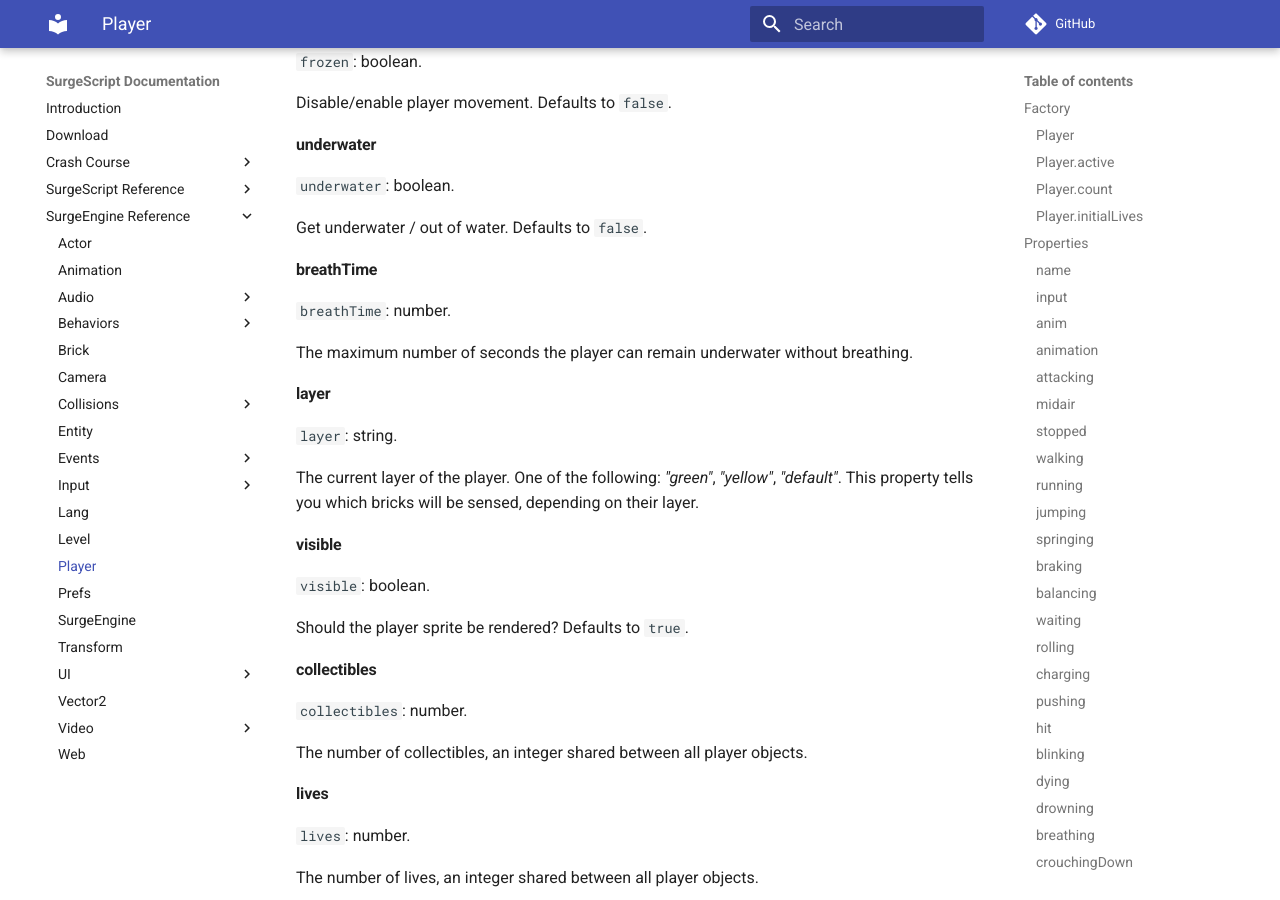
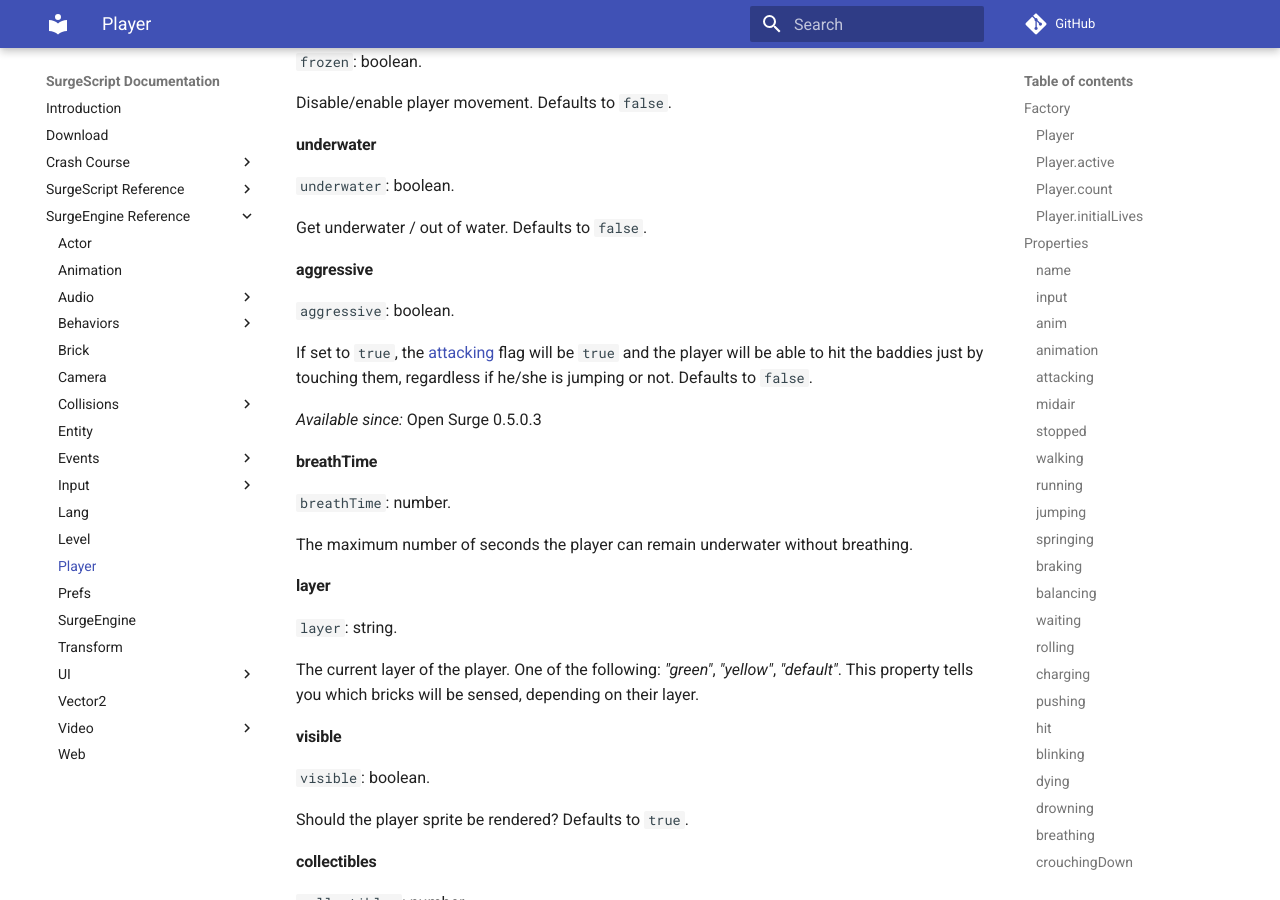
Before and after one commit to alemart/surgescript, an MkDocs documentation site: the page built from docs/engine/player.md, in a window 1280 px wide and 900 px high, scrolled down 7691 px. Built offline with MkDocs 1.6.1 and Material for MkDocs 9.7.7, drawn with Linux system fonts in a browser that asks for light colours; comment, search, counter and statistics services are not loaded.

Commit message:
Docs: added Player.aggressive flag

```diff
--- a/docs/engine/player.md
+++ b/docs/engine/player.md
@@ -375,6 +375,14 @@ Disable/enable player movement. Defaults to `false`.
 
 Get underwater / out of water. Defaults to `false`.
 
+#### aggressive
+
+`aggressive`: boolean.
+
+If set to `true`, the [attacking](#attacking) flag will be `true` and the player will be able to hit the baddies just by touching them, regardless if he/she is jumping or not. Defaults to `false`.
+
+*Available since:* Open Surge 0.5.0.3
+
 #### breathTime
 
 `breathTime`: number.
```
